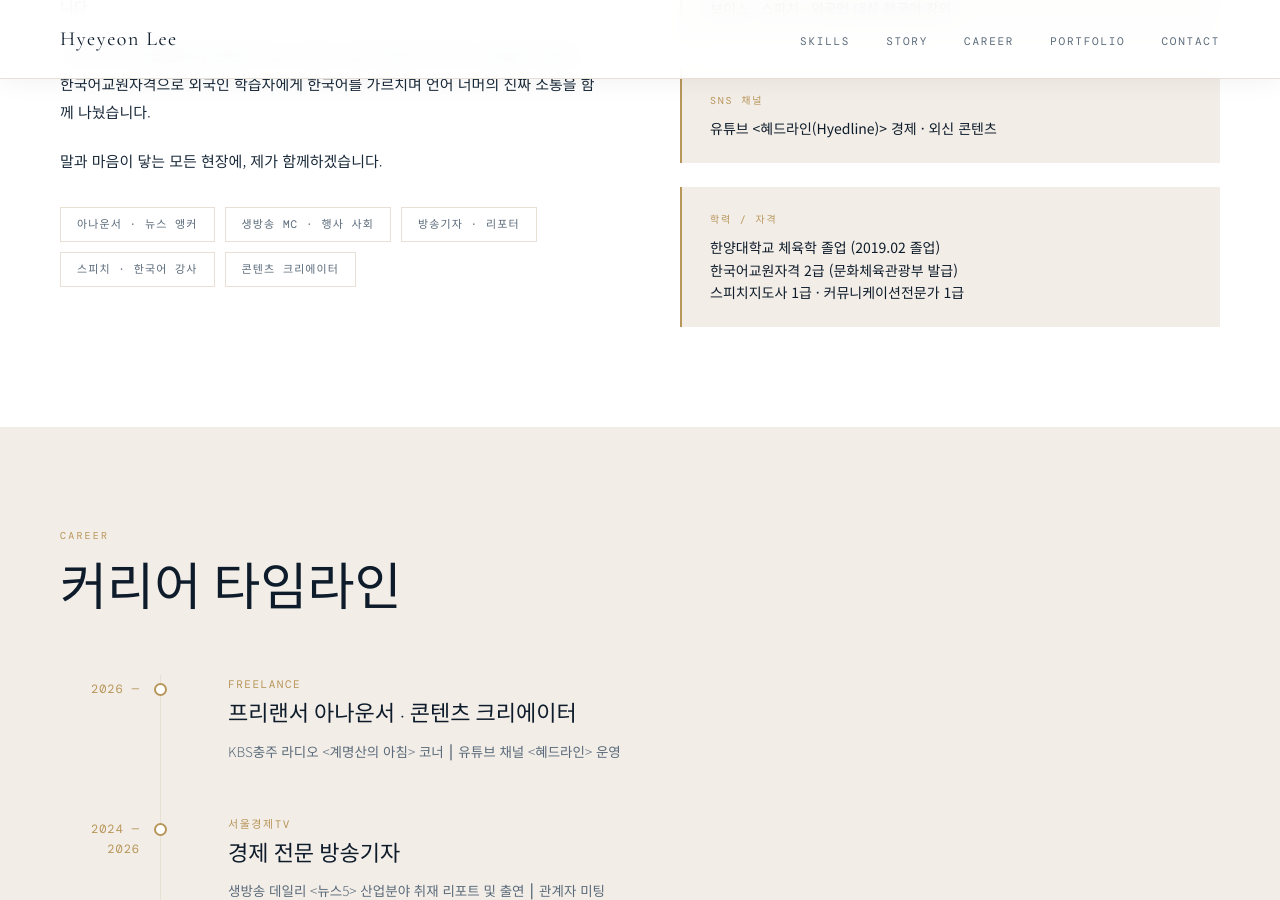
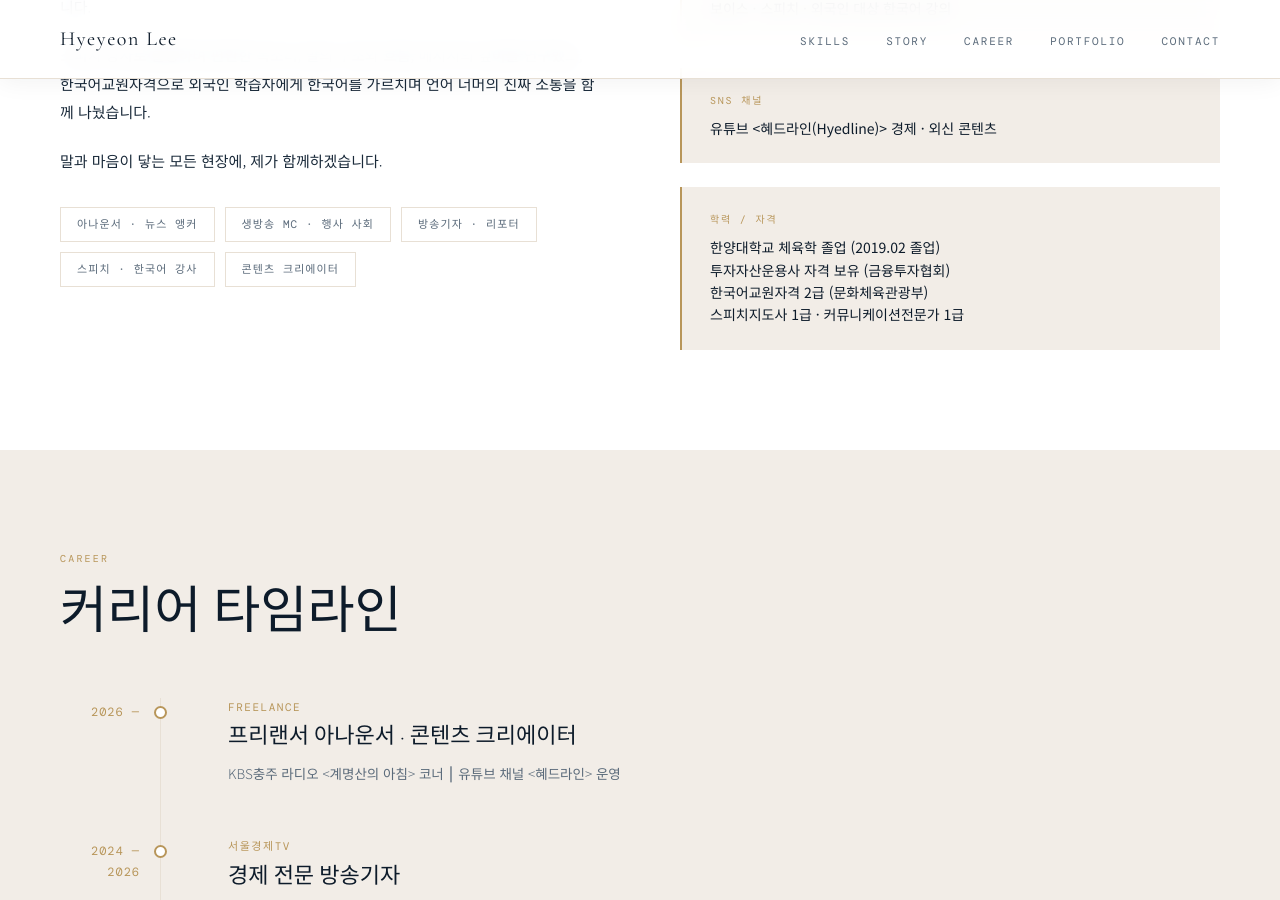
Before and after one commit to annhylee/annhylee.github.io, a Jekyll site: the page built from index.md, in a window 1280 px wide and 900 px high, scrolled down 2212 px. Built offline with Jekyll 4.4.1, drawn with Linux system fonts in a browser that asks for light colours; some web fonts are replaced.

Commit message:
Update profile.yml

```diff
--- a/_data/profile.yml
+++ b/_data/profile.yml
@@ -133,7 +133,8 @@ story:
     - label: 학력 / 자격
       lines:
         - 한양대학교 체육학 졸업 (2019.02 졸업)
-        - 한국어교원자격 2급 (문화체육관광부 발급)
+        - 투자자산운용사 자격 보유 (금융투자협회)
+        - 한국어교원자격 2급 (문화체육관광부)
         - 스피치지도사 1급 · 커뮤니케이션전문가 1급
 
 contact:
```
